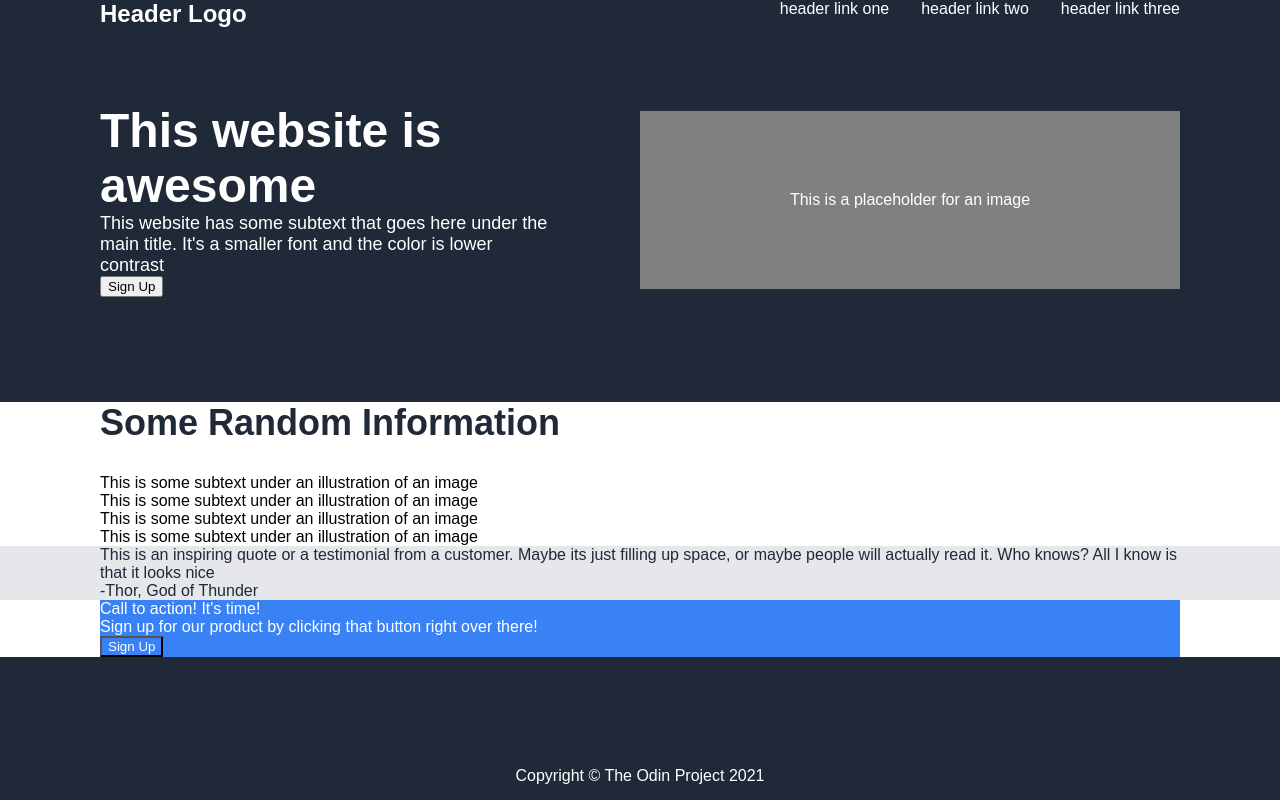
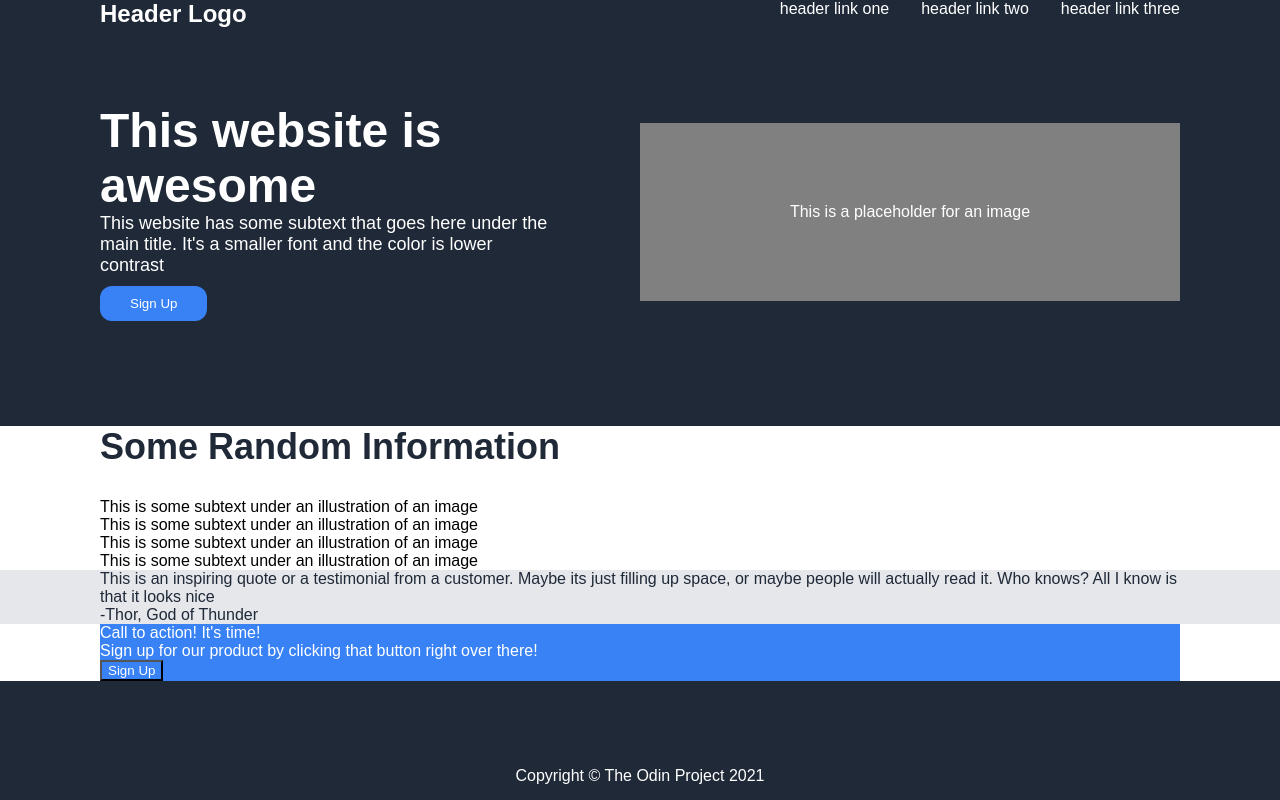
Before and after one commit to jp117/top-landing-page, a plain HTML site: page index.html in a window 1280 px wide. Drawn offline with Linux system fonts and the light colour scheme.

Commit message:
Styled hero-btn

```diff
--- a/css/styles.css
+++ b/css/styles.css
@@ -67,6 +67,15 @@ body {
     padding: 80px 0;
 }
 
+.hero-btn {
+    background-color: #3882F6;
+    color: white;
+    border-radius: 12px;
+    border: none;
+    padding: 10px 30px;
+    margin-top: 10px;
+}
+
 .card-container {
     background-color: white;
 }
```
